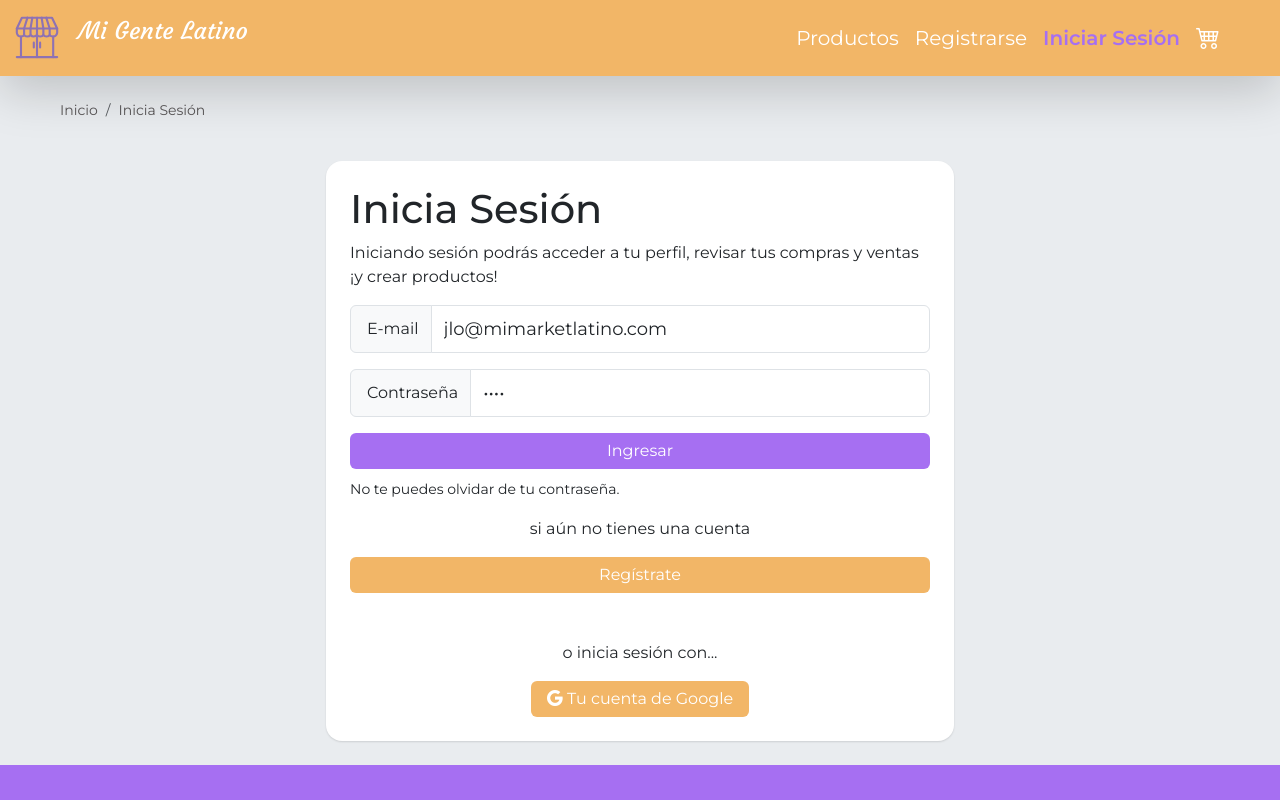
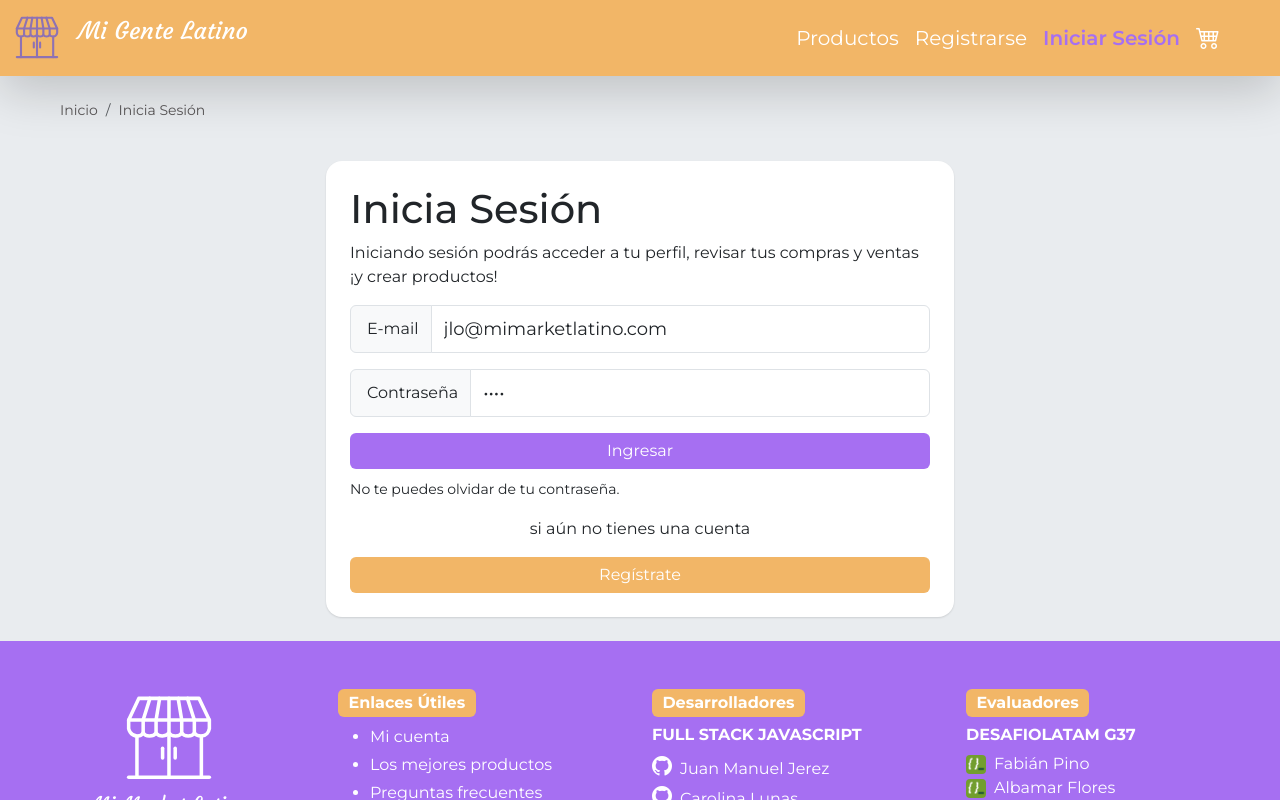
Before and after one commit to carolinalunasfarah/marketplace-frontend-react-user, a React (Vite) app: page /inicia-sesion in a window 1280 px wide. Shown: the top 800 px of the page. Built offline with nearby package versions, Linux system fonts and the light colour scheme; no server answers.

Commit message:
Add just comments

```diff
--- a/src/views/Login.jsx
+++ b/src/views/Login.jsx
@@ -133,12 +133,12 @@ const Login = () => {
                             </section>
                         </Form>
                     </section>
-                    <section className="mt-5 text-center ">
+              {/*     <section className="mt-5 text-center ">
                         <p className="cursor-default">o inicia sesión con...</p>
                         <article className="d-inline-block">
                             <GoogleButton isLogin={true} />
                         </article>
-                    </section>
+                  </section>*/}
                 </Col>
             </Row>
         </Container>
```
